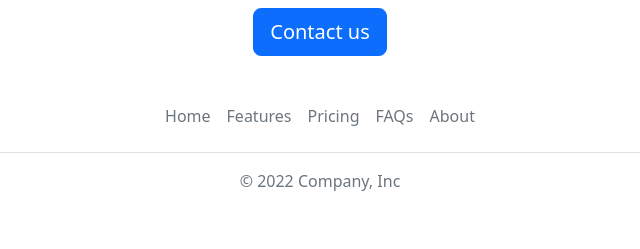
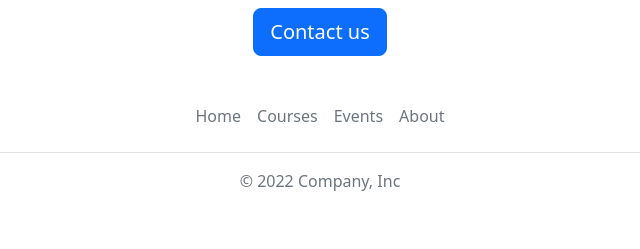
Before and after one commit to 1242sanjay/jovian-carrier-website-v2, a Flask app: page / in a window 1280 px wide. Shown: the part 1655-1904 px from the top of the page, without its empty margins (320-960 px from the left). Run offline with Flask 2, Linux system fonts and the light colour scheme.

Commit message:
functional and asthetic improvements

```diff
--- a/templates/footer.html
+++ b/templates/footer.html
@@ -1,10 +1,9 @@
 <footer class="py-3 my-4">
     <ul class="nav justify-content-center border-bottom pb-3 mb-3">
-      <li class="nav-item"><a href="#" class="nav-link px-2 text-muted">Home</a></li>
-      <li class="nav-item"><a href="#" class="nav-link px-2 text-muted">Features</a></li>
-      <li class="nav-item"><a href="#" class="nav-link px-2 text-muted">Pricing</a></li>
-      <li class="nav-item"><a href="#" class="nav-link px-2 text-muted">FAQs</a></li>
-      <li class="nav-item"><a href="#" class="nav-link px-2 text-muted">About</a></li>
+      <li class="nav-item"><a href="https://www.jovian.ai" target="_blank" class="nav-link px-2 text-muted">Home</a></li>
+      <li class="nav-item"><a href="https://jovian.ai/learn" target="_blank" class="nav-link px-2 text-muted">Courses</a></li>
+      <li class="nav-item"><a href="https://jovian.ai/events" target="_blank" class="nav-link px-2 text-muted">Events</a></li>
+      <li class="nav-item"><a href="https://jovian.ai/about" target="_blank" class="nav-link px-2 text-muted">About</a></li>
     </ul>
     <p class="text-center text-muted">&copy; 2022 Company, Inc</p>
   </footer>
--- a/templates/home.html
+++ b/templates/home.html
@@ -34,7 +34,7 @@
       {% endfor %}
     </div>
       <div class="text-center">
-    <button class="btn btn-primary btn-lg">Contact us</button>
+    <a href="mailto:sraj8948225@gmail.com?subject=Questions%20about%20job%20openings&body=Name%20%3A%20%3Cyour%20name%20here%3E%0D%0A%0D%0AQuestions%20%3A%20%3Cyour%20questions%20here%3E" class="btn btn-primary btn-lg">Contact us</a>
       </div>
       </div>
     {% include 'footer.html' %}
--- a/templates/jobs.html
+++ b/templates/jobs.html
@@ -7,6 +7,6 @@
           {% endif %}
   </div>
   <div class="col-2" style="float:right;" c>
-  <a href="mailto:hello@jovian.ai?subject=Application for {{job['title']}}" type="button" class="btn btn-outline-primary float-right align-middle" style="margin-right:16px;">Apply</a>
+  <a href="mailto:sraj8948225@gmail.com?subject=Application%20for%20{{job['title']}}&body=Name%20%3A%20%3Cyour%20name%20here%3E%0D%0A%0D%0AResume%20%3A%20%3Cyour%20resume%20here%3E%0D%0A%0D%0ALinkedIn%20%3A%20%3Clinked%20in%20here%3E" type="button" class="btn btn-outline-primary float-right align-middle" style="margin-right:16px;">Apply</a>
   </div>
         </div>
```
